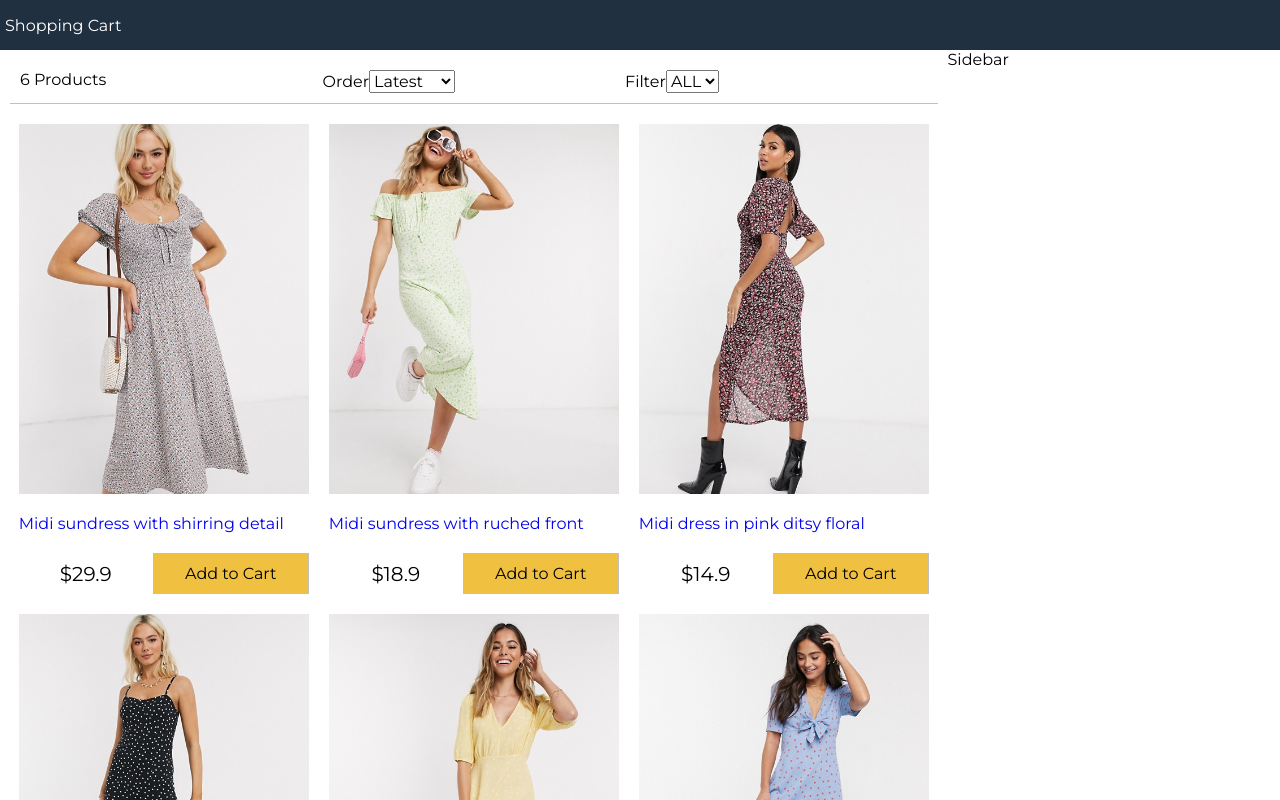
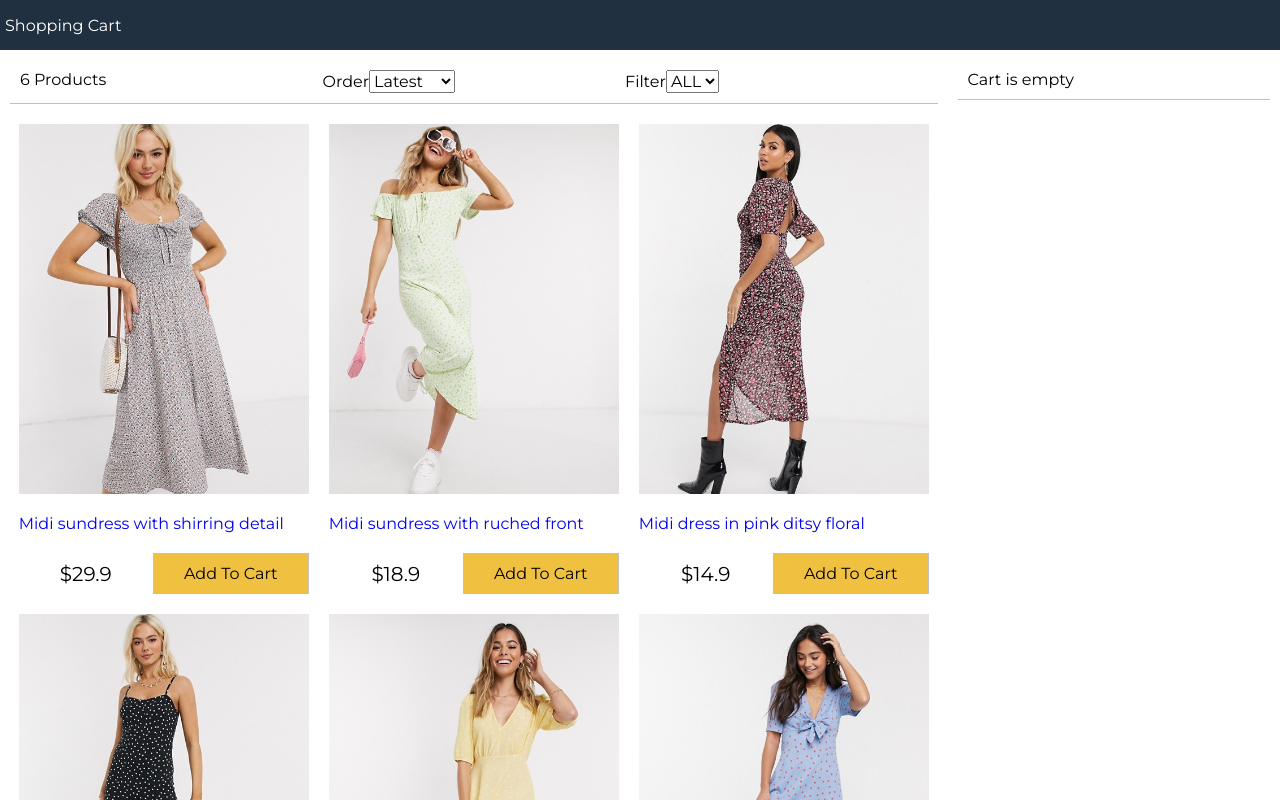
Before and after one commit to yunusyerli1/ecommerce, a React (Create React App) app: page / in a window 1280 px wide. Shown: the top 800 px of the page. Built offline with nearby package versions, Linux system fonts and the light colour scheme.

Commit message:
cart-component-Effect-Modal

```diff
--- a/package.json
+++ b/package.json
@@ -8,6 +8,8 @@
     "@testing-library/user-event": "^7.2.1",
     "react": "^16.13.1",
     "react-dom": "^16.13.1",
+    "react-modal": "^3.11.2",
+    "react-reveal": "^1.2.2",
     "react-scripts": "3.4.1"
   },
   "scripts": {
--- a/src/App.js
+++ b/src/App.js
@@ -2,14 +2,41 @@ import React from 'react';
 import data from './data.json';
 import Products from './components/Products'
 import Filter from './components/Filter';
-
+import Cart from './components/Cart';
 
 class App extends React.Component {
   state={
     products: data.products,
+    cartItems: localStorage.getItem("cartItems") ? JSON.parse(localStorage.getItem("cartItems")) : [],
     size:"",
     sort:""
   };
+  createOrder=(order)=>{
+    //
+  }
+  removeFromCart = product => {
+    const cartItems = this.state.cartItems.slice();
+    this.setState({
+      cartItems: cartItems.filter(x => x._id !== product._id)
+    });
+    localStorage.setItem("cartItems", JSON.stringify(cartItems.filter(x => x._id !== product._id)));
+  }
+  addToCart = (product) => {
+    const cartItems = this.state.cartItems.slice();
+    let alreadyInCart = false;
+    cartItems.forEach((item) => {
+      if(item._id === product._id){
+        item.count++;
+        alreadyInCart=true;
+      }
+
+    })
+    if(!alreadyInCart){
+      cartItems.push({...product, count:1});
+    }
+    this.setState({cartItems});
+    localStorage.setItem("cartItems", JSON.stringify(cartItems));
+  }
   sortProducts = (e) => {
     const sort = e.target.value;
     this.setState({
@@ -42,6 +69,7 @@ class App extends React.Component {
   }
 
   render(){
+
     return (
     <div className="grid-container">
       <header className="App-header">
@@ -57,10 +85,15 @@ class App extends React.Component {
                   filterProducts={this.filterProducts}
                   sortProducts={this.sortProducts}
               />
-              <Products products={this.state.products} />
+              <Products
+                  products={this.state.products}
+                  addToCart={this.addToCart}/>
             </div>
             <div className="sidebar">
-              Sidebar
+              <Cart
+                  cartItems={this.state.cartItems}
+                  removeFromCart= {this.removeFromCart}
+                  createOrder={this.createOrder}/>
             </div>
           </div>
       </main>
--- /dev/null
+++ b/src/components/Cart.js
@@ -0,0 +1,137 @@
+import React, { Component } from "react";
+import formatCurrency from "../util";
+import Fade from 'react-reveal/Fade';
+
+export default class Cart extends Component {
+  constructor(props) {
+    super(props);
+    this.state = {
+      name: "",
+      email: "",
+      address: "",
+      showCheckout: false,
+    };
+  }
+  handleInput = (e) => {
+    this.setState({ [e.target.name]: e.target.value });
+  };
+  createOrder = (e) => {
+    e.preventDefault();
+    const order = {
+      name: this.state.name,
+      email: this.state.email,
+      address: this.state.address,
+      cartItems: this.props.cartItems,
+    };
+    this.props.createOrder(order);
+  };
+  render() {
+    const { cartItems } = this.props;
+    return (
+      <div>
+        {cartItems.length === 0 ? (
+          <div className="cart cart-header">Cart is empty</div>
+        ) : (
+          <div className="cart cart-header">
+            You have {cartItems.length} in the cart{" "}
+          </div>
+        )}
+        <div>
+          <div className="cart">
+          <Fade left cascade>
+            <ul className="cart-items">
+              {cartItems.map((item) => (
+                <li key={item._id}>
+                  <div>
+                    <img src={item.image} alt={item.title}></img>
+                  </div>
+                  <div>
+                    <div>{item.title}</div>
+                    <div className="right">
+                      {formatCurrency(item.price)} x {item.count}{" "}
+                      <button
+                        className="button"
+                        onClick={() => this.props.removeFromCart(item)}
+                      >
+                        Remove
+                      </button>
+                    </div>
+                  </div>
+                </li>
+              ))}
+            </ul>
+            </Fade>
+          </div>
+          {cartItems.length !== 0 && (
+            <div>
+              <div className="cart">
+                <div className="total">
+                  <div>
+                    Total:{" "}
+                    {formatCurrency(
+                      cartItems.reduce((a, c) => a + c.price * c.count, 0)
+                    )}
+                  </div>
+                  <button
+                    onClick={() => {
+                      this.setState({ showCheckout: true });
+                    }}
+                    className="button primary"
+                  >
+                    Proceed
+                  </button>
+                </div>
+              </div>
+              {this.state.showCheckout && (
+                  <Fade right cascade>
+                <div className="cart">
+                  <form onSubmit={this.createOrder}>
+                    <ul className="form-container">
+                      <li>
+                        <label>Email</label>
+                        <input
+                          name="email"
+                          type="email"
+                          required
+                          onChange={this.handleInput}
+                        ></input>
+                      </li>
+                      <li>
+                        <label>Name</label>
+                        <input
+                          name="name"
+                          type="text"
+                          required
+                          onChange={this.handleInput}
+                        ></input>
+                      </li>
+                      <li>
+                        <label>Address</label>
+                        <input
+                          name="address"
+                          type="text"
+                          required
+                          onChange={this.handleInput}
+                        ></input>
+                      </li>
+                      <li>
+                        <button className="button primary" type="submit">
+                          Checkout
+                        </button>
+                      </li>
+                    </ul>
+                  </form>
+
+                </div>
+                </Fade>
+              )}
+
+            </div>
+          )}
+
+        </div>
+
+      </div>
+    );
+  }
+}
--- a/src/components/Filter.js
+++ b/src/components/Filter.js
@@ -2,7 +2,6 @@ import React, { Component } from 'react'
 
  class Filter extends Component {
     render() {
-        console.log(this.props.sort);
         return (
             <div className="filter">
                 <div className="filter-result">{this.props.count} Products </div>
--- a/src/components/Products.js
+++ b/src/components/Products.js
@@ -1,28 +1,92 @@
-import React, { Component } from 'react';
-import formatCurrency from '../util';
+import React, { Component } from "react";
+import formatCurrency from "../util";
+import Fade from "react-reveal/Fade";
+import Modal from "react-modal";
+import Zoom from "react-reveal/Zoom";
 
-  class Products extends Component {
+export default class Products extends Component {
+  constructor(props) {
+    super(props);
+    this.state = {
+      product: null,
+    };
+  }
+  openModal = (product) => {
+    this.setState({ product });
+  };
+  closeModal = () => {
+    this.setState({ product: null });
+  };
   render() {
+    const { product } = this.state;
     return (
       <div>
+        <Fade bottom cascade>
           <ul className="products">
-                    {this.props.products.map(product=>  (
+            {this.props.products.map((product) => (
               <li key={product._id}>
                 <div className="product">
-                                <a href={"#" + product._id}>
-                                    <img src={product.image} alt={product.title} />
+                  <a
+                    href={"#" + product._id}
+                    onClick={() => this.openModal(product)}
+                  >
+                    <img src={product.image} alt={product.title}></img>
                     <p>{product.title}</p>
                   </a>
                   <div className="product-price">
                     <div>{formatCurrency(product.price)}</div>
-                                    <button className="button primary">Add to Cart</button>
+                    <button
+                      onClick={() => this.props.addToCart(product)}
+                      className="button primary"
+                    >
+                      Add To Cart
+                    </button>
                   </div>
                 </div>
               </li>
-                        )   )}
+            ))}
           </ul>
+        </Fade>
+        {product && (
+          <Modal isOpen={true} onRequestClose={this.closeModal}>
+            <Zoom>
+              <button className="close-modal" onClick={this.closeModal}>
+                x
+              </button>
+              <div className="product-details">
+                <img src={product.image} alt={product.title}></img>
+                <div className="product-details-description">
+                  <p>
+                    <strong>{product.title}</strong>
+                  </p>
+                  <p>{product.description}</p>
+                  <p>
+                    Avaiable Sizes:{" "}
+                    {product.availableSizes.map((x) => (
+                      <span>
+                        {" "}
+                        <button className="button">{x}</button>
+                      </span>
+                    ))}
+                  </p>
+                  <div className="product-price">
+                    <div>{formatCurrency(product.price)}</div>
+                    <button
+                      className="button primary"
+                      onClick={() => {
+                        this.props.addToCart(product);
+                        this.closeModal();
+                      }}
+                    >
+                      Add To Cart
+                    </button>
+                  </div>
+                </div>
+              </div>
+            </Zoom>
+          </Modal>
+        )}
       </div>
     );
   }
 }
-export default  Products;
```
Also changed, not shown: 2 other files (tests, documents, lock files or other folders). Lines whose indentation alone changed are shown as unchanged.
